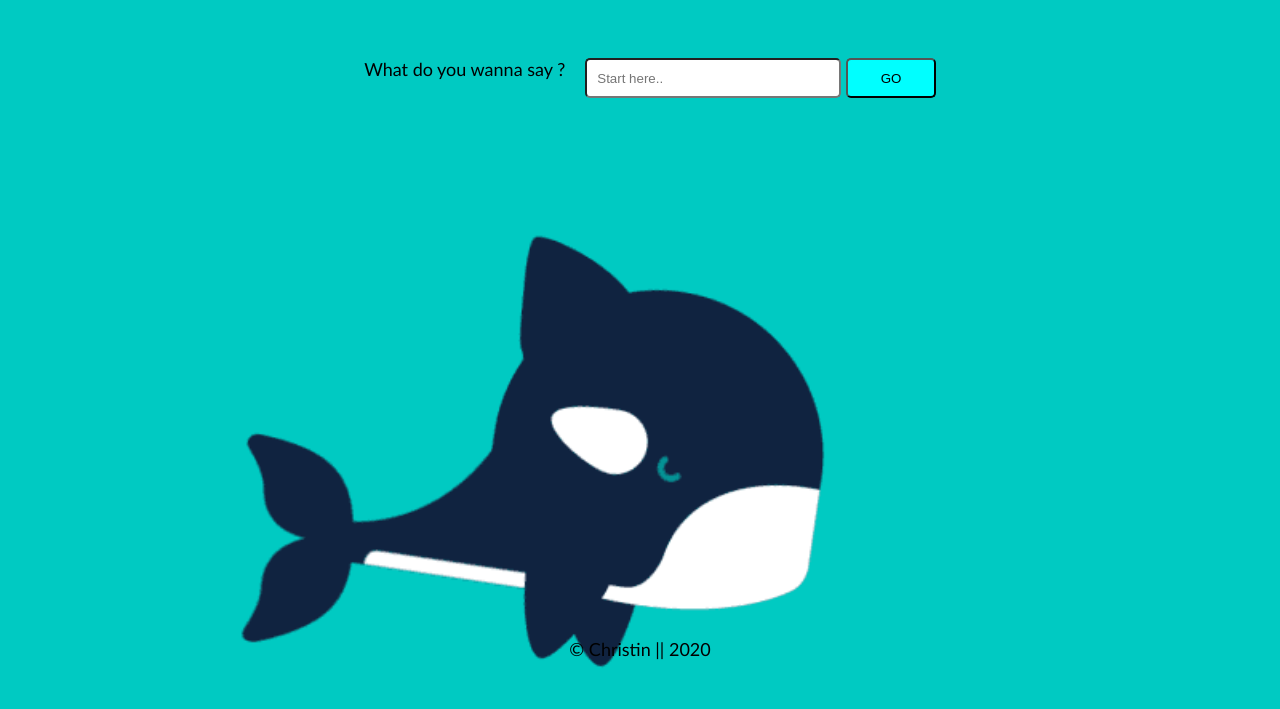
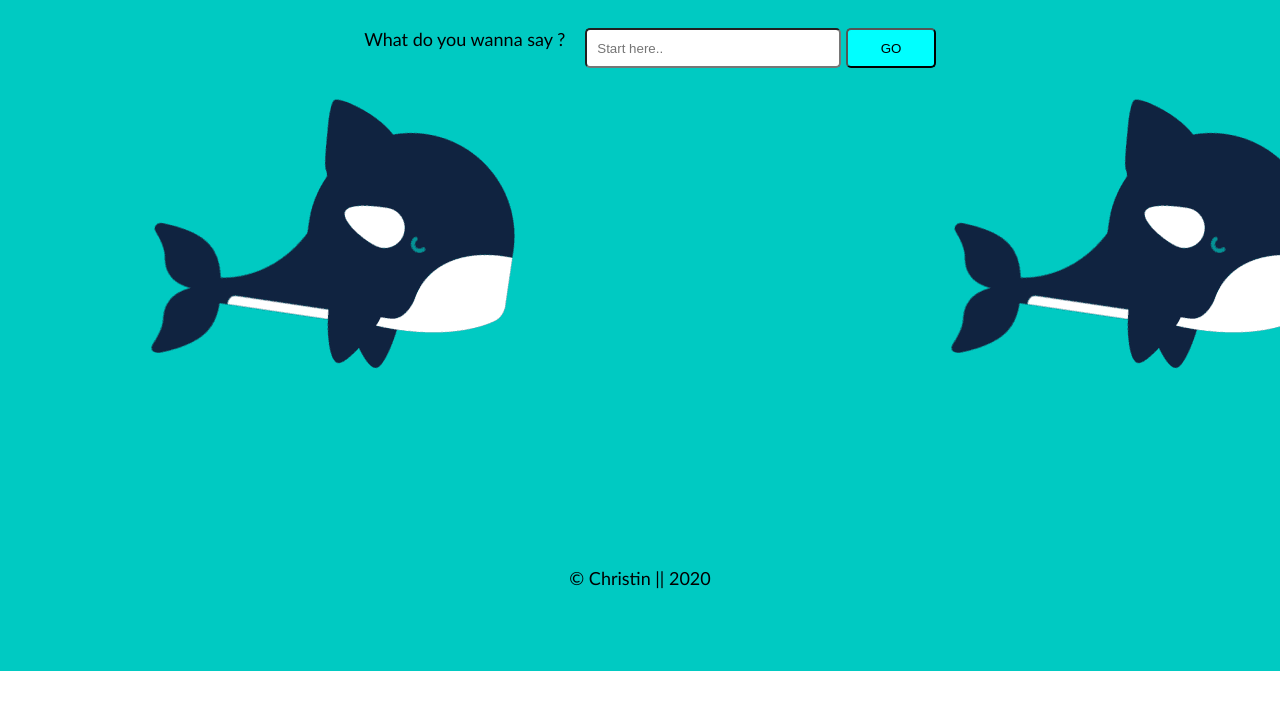
Before and after one commit to ChristinBergmann/Exercise-Projects, a plain HTML site: page Projekt7-speakingWhale/index.html in a window 1280 px wide. Shown: the part 129-838 px from the top of the page. After the commit the page ends 800 px from the top, so only its background shows below. Drawn offline with Linux system fonts and the light colour scheme.

Commit message:
fixed all sizes

```diff
--- a/Projekt7-speakingWhale/style.css
+++ b/Projekt7-speakingWhale/style.css
@@ -7,8 +7,7 @@ body {
   font-family: "Gill Sans", "Gill Sans MT", Calibri, "Trebuchet MS", sans-serif;
   font-size: 18px;
   background-image: url(/images/whale.gif);
-  background-repeat: no-repeat;
-  background-size: cover;
+  /* background-size: cover; */
 }
 
 header {
@@ -23,8 +22,7 @@ header h1 {
 main {
   width: 90vw;
   margin: 0 auto;
-  padding: 30px 20px;
-  min-height: calc(100vh - 154px - 161px);
+  min-height: calc(100vh - 210px - 81px);
 }
 section {
   display: flex;
@@ -43,12 +41,11 @@ button {
 
 footer {
   text-align: center;
-  padding: 20px;
+  padding: 10px;
 }
 footer ul {
   list-style-type: none;
   margin: 20px auto;
-  padding: 30px;
 }
 
 /*___ Classes ___*/
@@ -75,3 +72,35 @@ section.text-translation {
   text-align: center;
   overflow: scroll;
 }
+
+/* iphone 3 */
+@media only screen and (min-device-width: 320px) and (max-device-height: 480px) and (-webkit-device-pixel-ratio: 1) {
+}
+
+/* iphone 4 */
+@media only screen and (min-device-width: 320px) and (max-device-height: 480px) and (-webkit-device-pixel-ratio: 2) {
+}
+
+/* iphone 5 */
+@media only screen and (min-device-width: 320px) and (max-device-height: 568px) and (-webkit-device-pixel-ratio: 2) {
+}
+
+/* iphone 6, 6s, 7, 8 */
+@media only screen and (min-device-width: 375px) and (max-device-height: 667px) and (-webkit-device-pixel-ratio: 2) {
+}
+
+/* iphone 6+, 6s+, 7+, 8+ */
+@media only screen and (min-device-width: 414px) and (max-device-height: 736px) and (-webkit-device-pixel-ratio: 3) {
+}
+
+/* iphone X , XS, 11 Pro */
+@media only screen and (min-device-width: 375px) and (max-device-height: 812px) and (-webkit-device-pixel-ratio: 3) {
+}
+
+/* iphone XR, 11 */
+@media only screen and (min-device-width: 414px) and (max-device-height: 896px) and (-webkit-device-pixel-ratio: 2) {
+}
+
+/* iphone XS Max, 11 Pro Max */
+@media only screen and (min-device-width: 414px) and (max-device-height: 896px) and (-webkit-device-pixel-ratio: 3) {
+}
```
Also changed, not shown: 1 other file.
